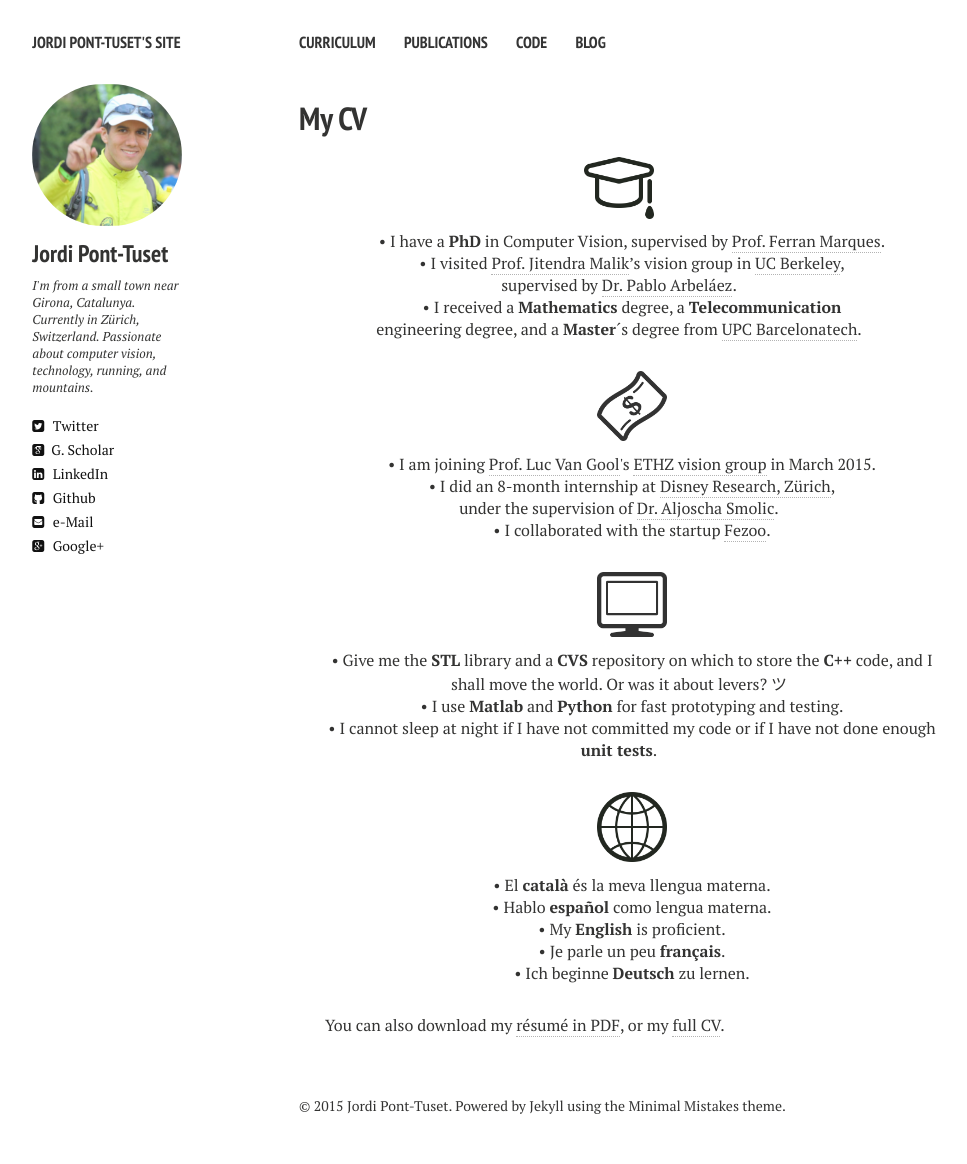
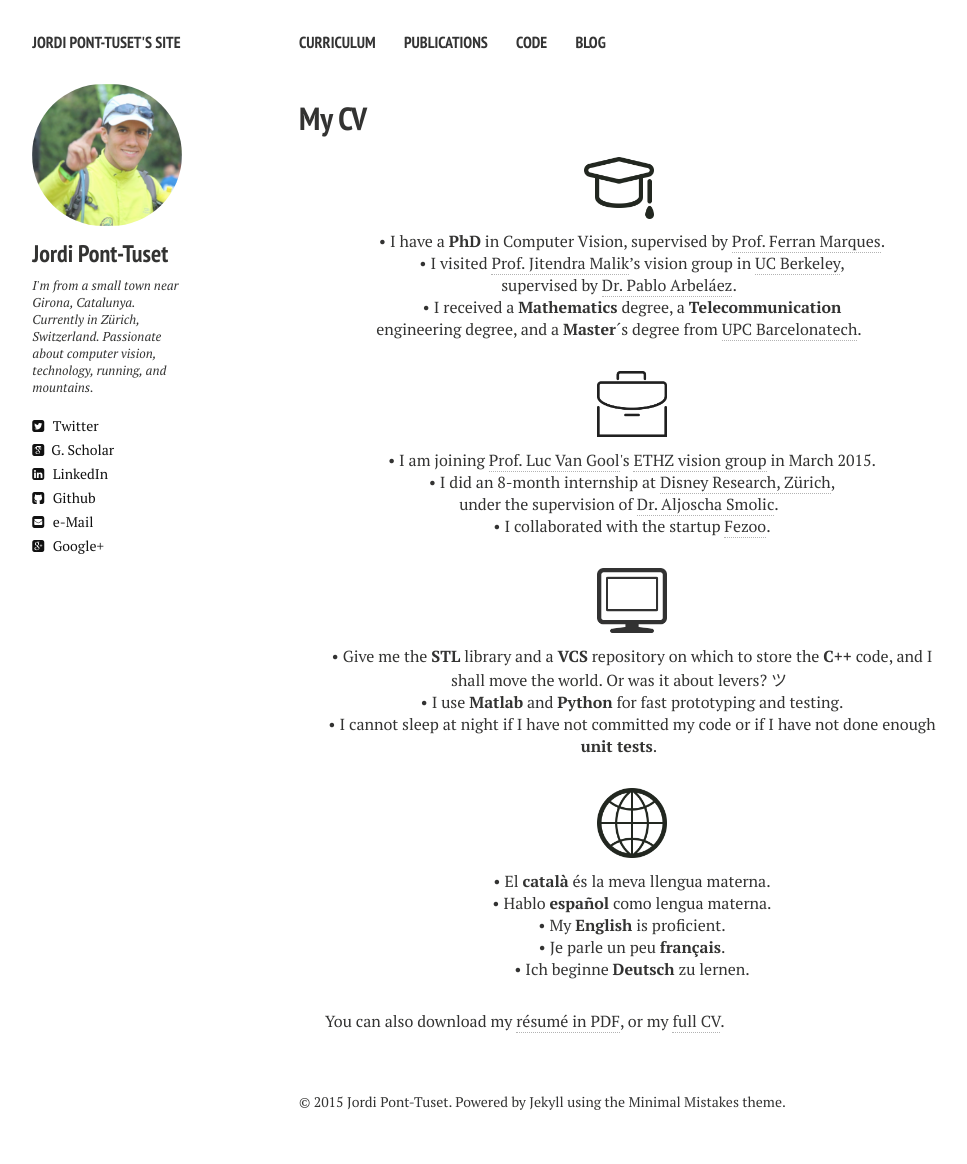
Before and after one commit to jponttuset/jponttuset.github.io, a Jekyll site: the page built from cv.md, in a window 1280 px wide. Shown: the whole page, without its empty margins (21-988 px from the left). Built offline with Jekyll 4.4.1, drawn with Linux system fonts in a browser that asks for light colours; nearby versions of some CDN libraries.

Commit message:
- Minor changes

```diff
--- a/_layouts/cv.html
+++ b/_layouts/cv.html
@@ -49,13 +49,13 @@
     <p align="center">&#8226 I visited <a href="http://www.cs.berkeley.edu/~malik/" target="_blank">Prof. Jitendra Malik</a>’s vision group in <a href="http://www.berkeley.edu" target="_blank">UC Berkeley</a>,<br>supervised by <a href="http://www.cs.berkeley.edu/~arbelaez/index.html" target="_blank">Dr. Pablo Arbeláez</a>.</p>
     <p align="center" class="bottom-three">&#8226 I received a <strong>Mathematics</strong> degree, a <strong>Telecommunication</strong><br>engineering degree, and a <strong>Master</strong>´s degree from <a href="http://www.upc.edu" target="_blank">UPC Barcelonatech</a>.</p>
 
-    <p align="center" class=bottom-small><img src="{{ site.url }}/images/banknote.png" alt="Work Experience" width="70" height="70"></p>
+    <p align="center" class=bottom-small><img src="{{ site.url }}/images/business.png" alt="Work Experience" width="70" height="70"></p>
     <p align="center">&#8226 I am joining <a href="http://www.vision.ee.ethz.ch/members/get_member.cgi?id=1" target="_blank">Prof. Luc Van Gool</a>'s <a href="http://www.vision.ee.ethz.ch/index.en.html" target="_blank">ETHZ vision group</a> in March 2015.</p>
     <p align="center">&#8226 I did an 8-month internship at <a href="http://www.disneyresearch.com/research-labs/disney-research-zurich/" target="_blank">Disney Research, Zürich</a>,<br>under the supervision of <a href="http://zurich.disneyresearch.com/~smolica/" target="_blank">Dr. Aljoscha Smolic</a>.</p>
     <p align="center" class="bottom-three">&#8226 I collaborated with the startup <a href="http://fezoo.cat" target="_blank">Fezoo</a>.</p>
 
     <p align="center" class=bottom-small><img src="{{ site.url }}/images/display.png" alt="Computer Skills" width="70" height="70"></p>
-    <p align="center">&#8226 Give me the <strong>STL</strong> library and a <strong>CVS</strong> repository on which to store the <strong>C++</strong> code, and I shall move the world. Or was it about levers? &#12484;</p>
+    <p align="center">&#8226 Give me the <strong>STL</strong> library and a <strong>VCS</strong> repository on which to store the <strong>C++</strong> code, and I shall move the world. Or was it about levers? &#12484;</p>
     <p align="center">&#8226 I use <strong>Matlab</strong> and <strong>Python</strong> for fast prototyping and testing.</p>
     <p align="center" class="bottom-three">&#8226 I cannot sleep at night if I have not committed my code or if I have not done enough <strong>unit tests</strong>.</p>
 
```
Also changed, not shown: images/business.png (added).
